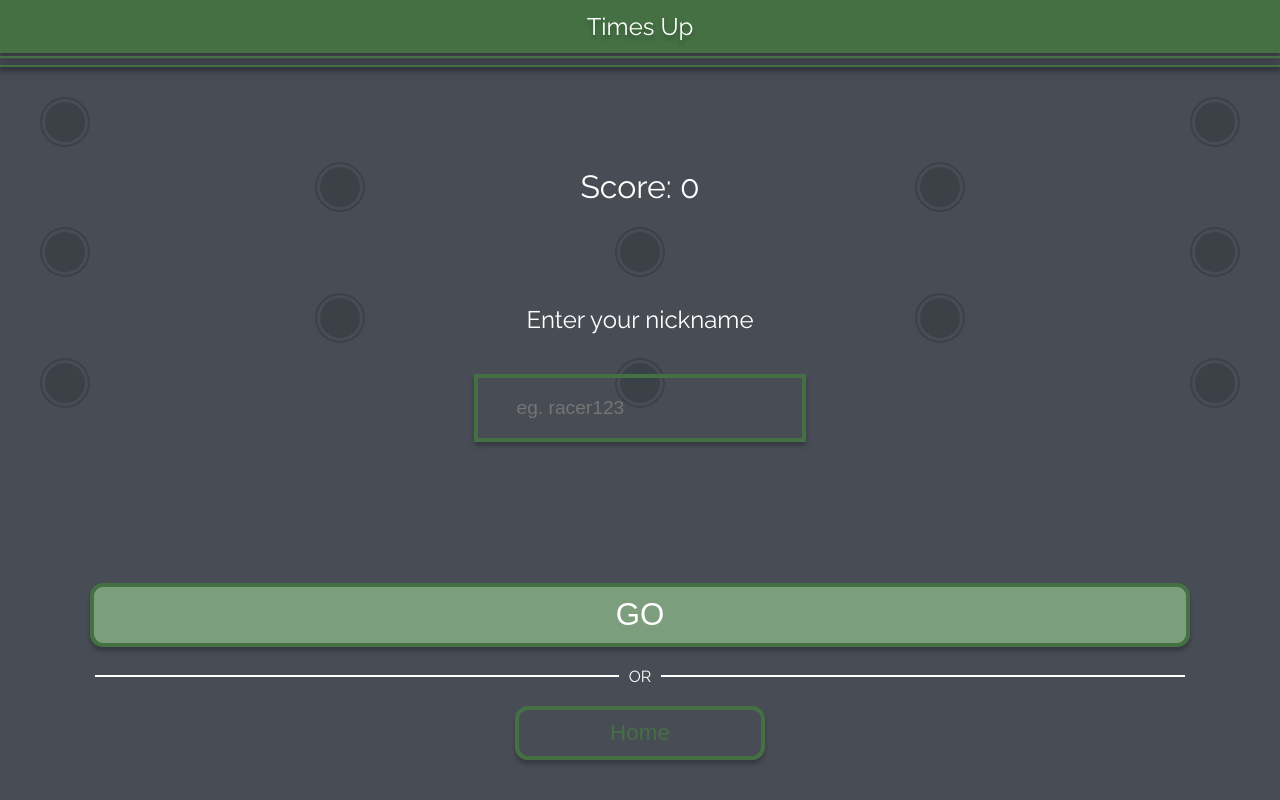
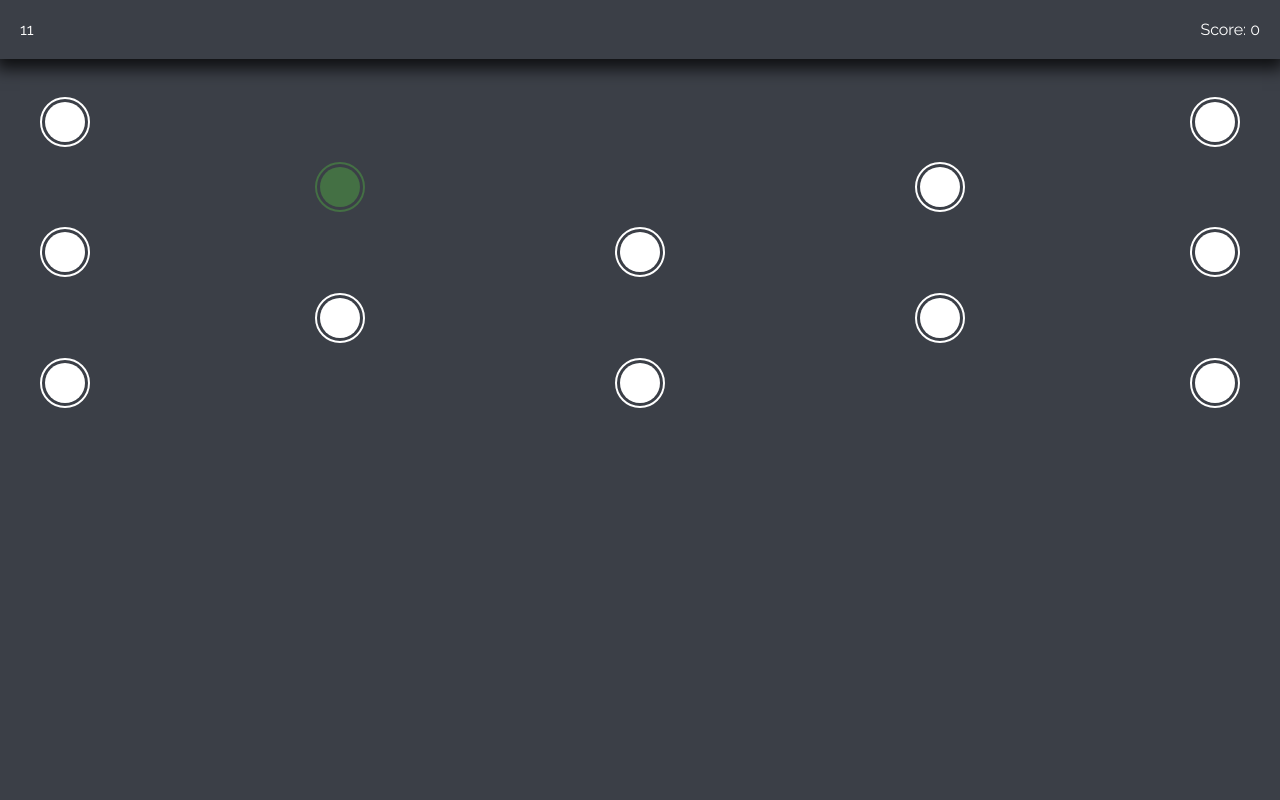
Before and after one commit to jfangrad/reaction, a React app: page /reaction/game in a window 1280 px wide. Built offline with nearby package versions, Linux system fonts and the light colour scheme.

Commit message:
Fix game length

```diff
--- a/src/dots/DotsGame/components/Dots.tsx
+++ b/src/dots/DotsGame/components/Dots.tsx
@@ -17,7 +17,7 @@ function getRandomInt(max: number, prev: number = 0) {
 }
 
 const MAX_INDEX = 11;
-const GAME_LENGTH = 1;
+const GAME_LENGTH = 15;
 const INITIAL_ACTIVE_KEY = getRandomInt(MAX_INDEX);
 
 export default function Dots() {
```
